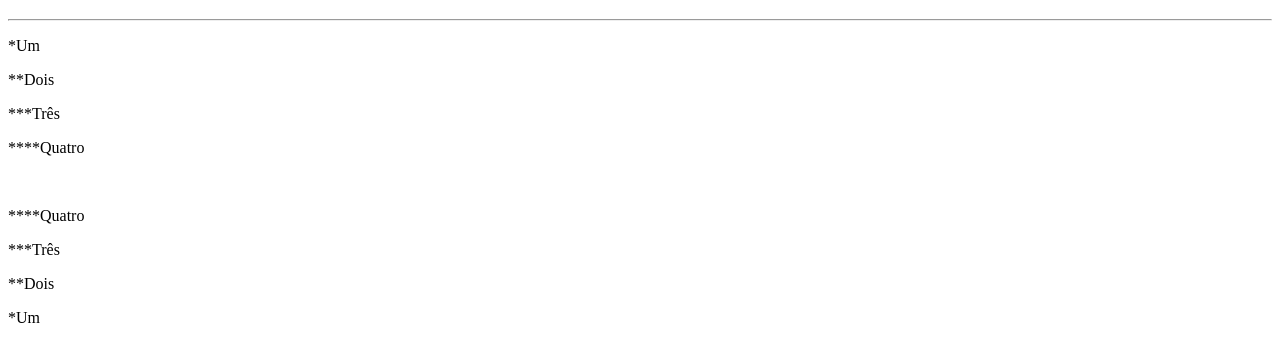
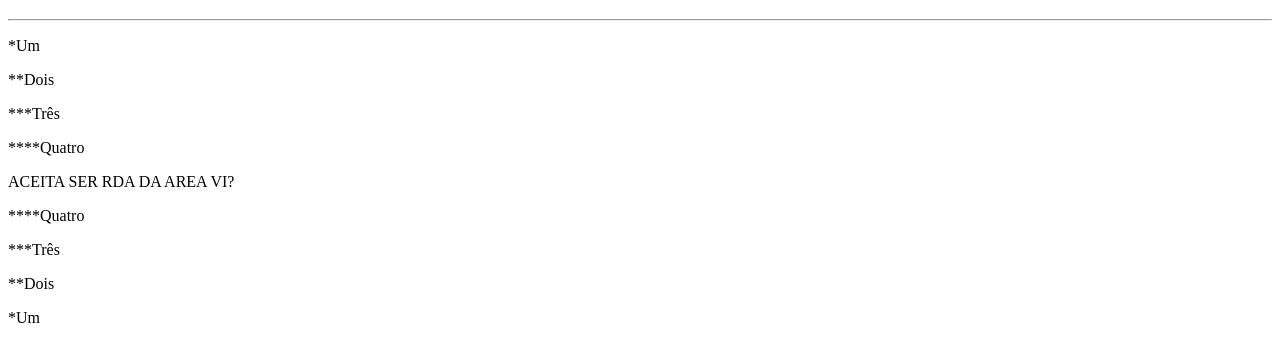
Before and after one commit to 2023stephanie06/Projetos, a plain HTML site: page Desafios/D001/index.html in a window 1280 px wide. Shown: the part 61-422 px from the top of the page. Drawn offline with Linux system fonts and the light colour scheme.

Commit message:
Update index.html

```diff
--- a/Desafios/D001/index.html
+++ b/Desafios/D001/index.html
@@ -13,6 +13,8 @@
     <p>**Dois</p>
     <p>***Três</p>
     <p>****Quatro</p>
+
+    ACEITA SER RDA DA AREA VI?
     <br>
     <p>****Quatro</p>
     <p>***Três</p>
```
